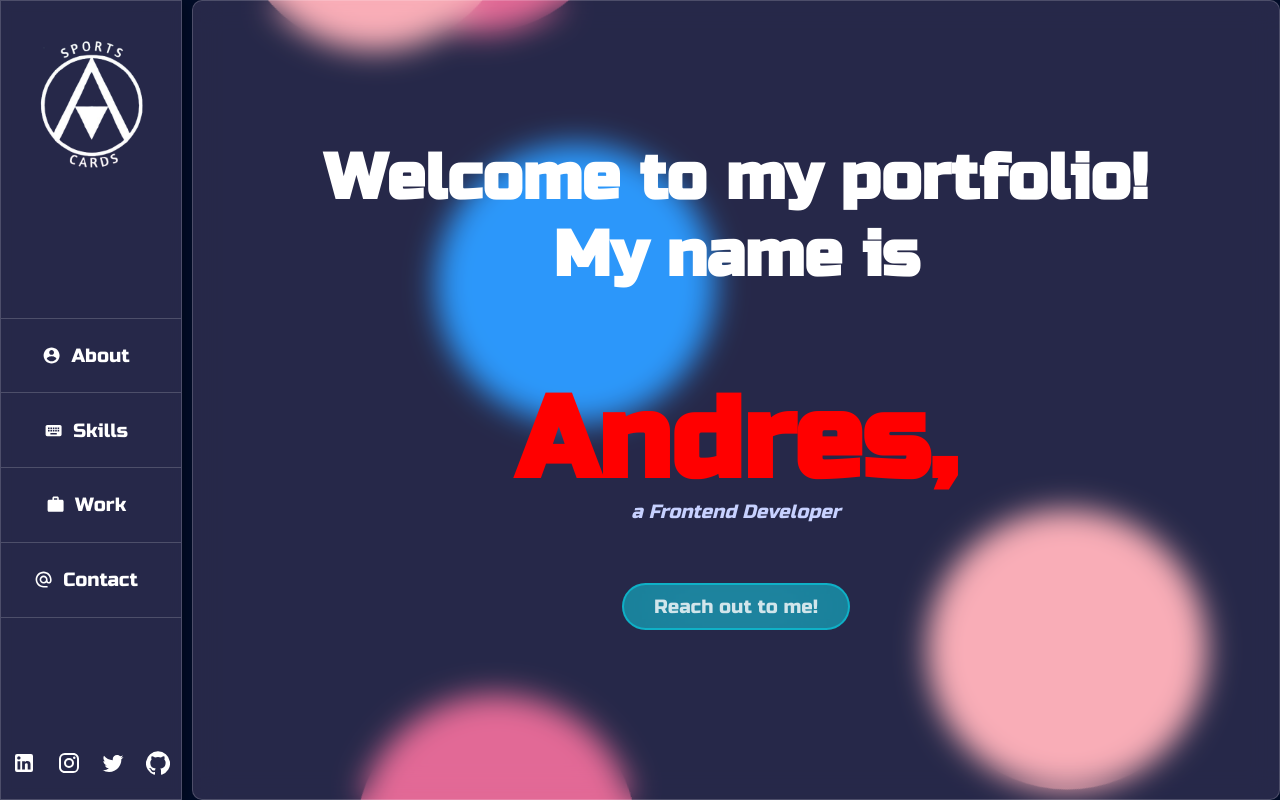
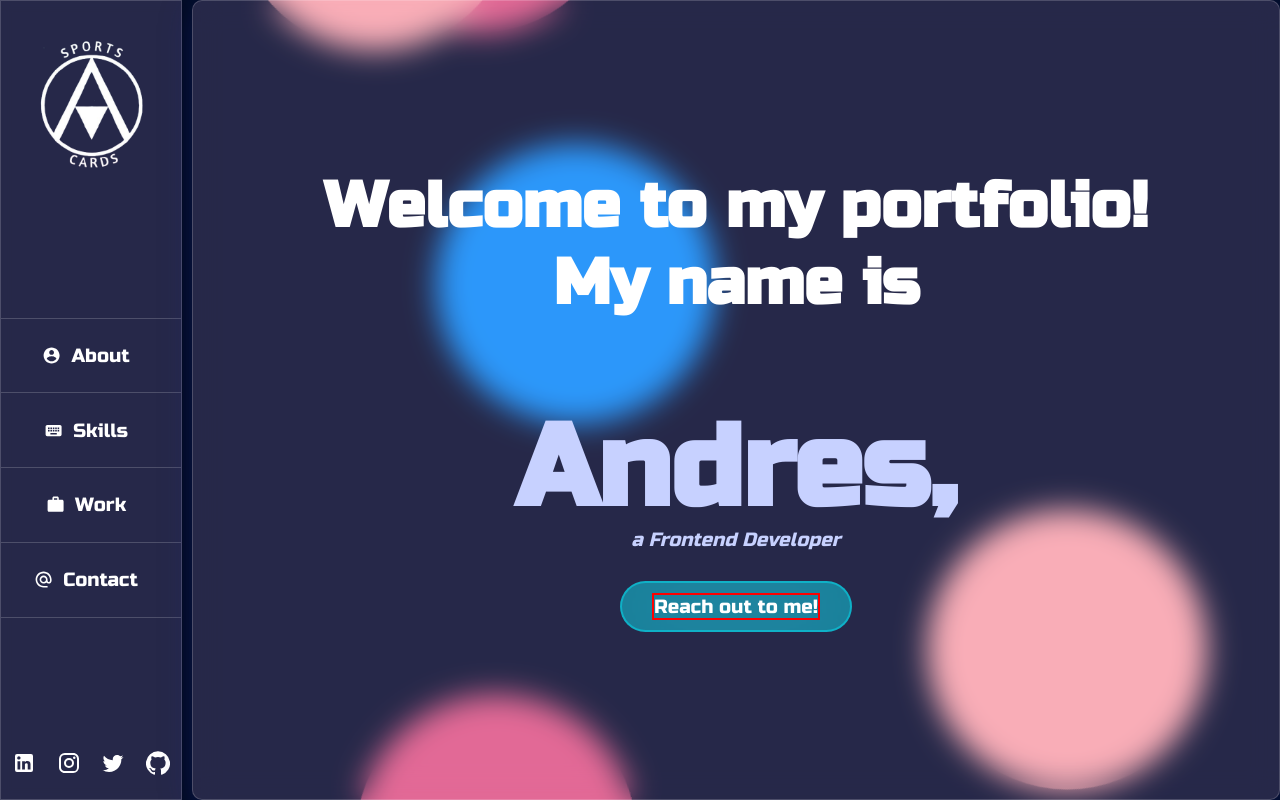
Before and after one commit to amedra13/Web-Portfolio, a React (Create React App) app: page / in a window 1280 px wide. Built offline with nearby package versions, Linux system fonts and the light colour scheme.

Commit message:
refacator home component styles

```diff
--- a/src/styles/Home.scss
+++ b/src/styles/Home.scss
@@ -1,18 +1,15 @@
 .home {
-	@include content-styling;
-	background: $main-blurColor;
-	border: 1px solid rgba(255, 255, 255, 0.18);
+	@include glass-styling;
+	height: 100%;
+	width: 100%;
 	display: flex;
 	flex-direction: column;
 	justify-content: center;
 	align-items: center;
-	width: 100%;
 }
 .home__header {
-	margin-left: 10%;
 	font-family: $main-font;
 	text-align: center;
-	margin: 0 auto;
 
 	h2 {
 		font-size: $intro-large-screen;
@@ -21,7 +18,7 @@
 	}
 	h1 {
 		font-size: $name-large-screen;
-		color: red;
+		color: $main-titleColor;
 		margin-bottom: -10px;
 	}
 
@@ -38,32 +35,29 @@
 	}
 }
 .home__contact {
-	margin: 30px auto;
-	padding: 10px 30px;
 	display: flex;
 	justify-content: center;
 	align-items: center;
-	background-color: $highlight-icon;
+	background-color: rgba(0, 238, 255, 0.432);
+	backdrop-filter: blur(40px);
+	border: 2px solid rgba(0, 238, 255, 0.432);
 	border-radius: 30px;
+	padding: 10px 30px;
 	animation: fade-in-bottom 0.6s cubic-bezier(0.39, 0.575, 0.565, 1) 2.5s both;
-	background-color: rgba(0, 238, 255, 0.432);
-	border: 2px solid rgba(0, 238, 255, 0.432);
-	backdrop-filter: blur(40px);
-	color: rgba(255, 255, 255, 0.8);
 	transition: all 200ms;
 	a {
+		border: 2px solid red;
+		color: inherit;
 		text-decoration: none;
-		color: inherit;
 		font-size: $bodyText-large-screen;
-		font-family: $main-font;
 	}
 	&:hover {
+		background-color: rgb(255, 255, 255);
 		color: rgb(0, 238, 255);
-		background-color: rgb(255, 255, 255);
 	}
 }
 
-@media only screen and (max-width: 900px) {
+@media only screen and (max-width: 960px) {
 	.home__header {
 		h2 {
 			font-size: $intro-small-screen;
```
